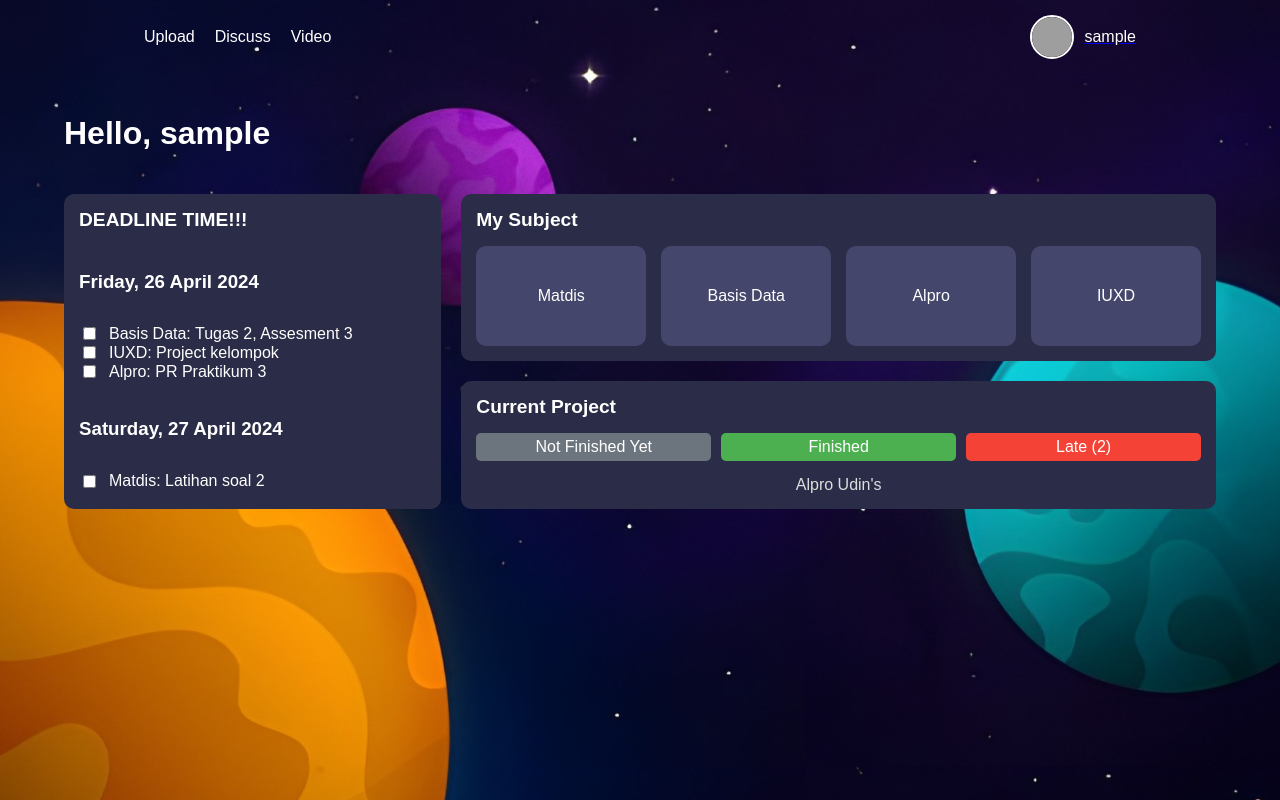
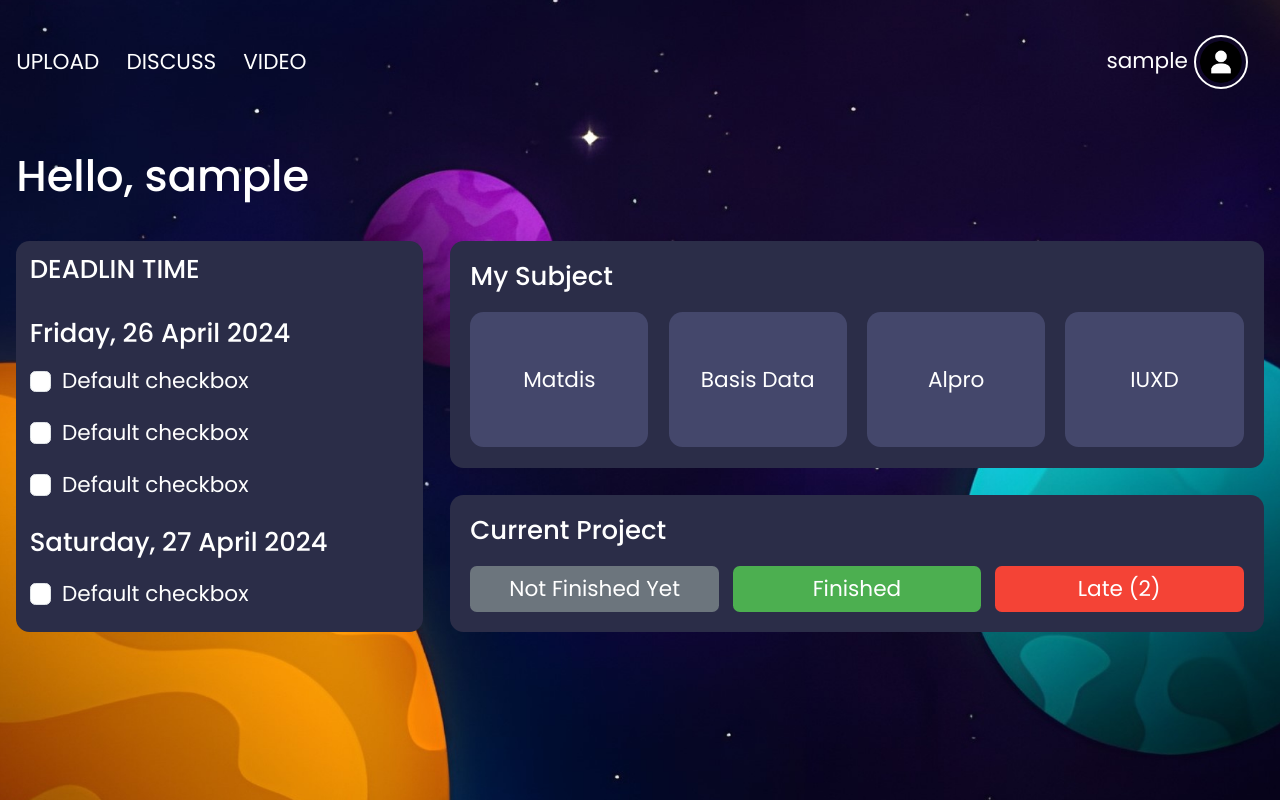
Before and after one commit to KizCode/WEB-PHP, a PHP site: page / in a window 1280 px wide. Run offline with PHP 8.4, Linux system fonts and the light colour scheme; the visitor is signed in with stand-in values (Sample User, id 1); grey boxes are pictures that could not be loaded.

Commit message:
WEB UPDATE V0.H4.5

```diff
--- a/footer.php
+++ b/footer.php
@@ -1,3 +1,3 @@
 <footer>
-    <p class="text-center text-gray-500 text-sm">2023 Genius Task. All
+    <p class="text-center text-gray-500 text-sm">&nbsp; Done 2024. All
 </footer>
--- a/index.php
+++ b/index.php
@@ -16,26 +16,17 @@
   <meta charset="UTF-8">
   <meta name="viewport" content="width=device-width, initial-scale=1.0">
   <title>Dashboard</title>
+  <style>
+    @import url('https://fonts.googleapis.com/css2?family=Poppins:ital,wght@0,100;0,200;0,300;0,400;0,500;0,600;0,700;0,800;0,900;1,100;1,200;1,300;1,400;1,500;1,600;1,700;1,800;1,900&display=swap');
+  </style>
+  <link href="https://cdn.jsdelivr.net/npm/bootstrap@5.3.3/dist/css/bootstrap.min.css" rel="stylesheet" integrity="sha384-QWTKZyjpPEjISv5WaRU9OFeRpok6YctnYmDr5pNlyT2bRjXh0JMhjY6hW+ALEwIH" crossorigin="anonymous">
   <link rel="stylesheet" href="style/style.css">
 </head>
 
 <body>
+  <!-- Navbar -->
   <div class="container">
-    <!-- Navbar -->
-    <nav class="navbar">
-      <ul>
-        <li><a href="#">Upload</a></li>
-        <li><a href="#">Discuss</a></li>
-        <li><a href="#">Video</a></li>
-      </ul>
-      <!-- Profile Section -->
-      <a href="profile.html" class="profile-link">
-        <div class="profile">
-          <img src="e4f77377b9c1a7cd8258210097d9f633.jpg" alt="Profile Icon">
-          <span><?php echo $_SESSION['user']; ?></span>
-        </div>
-      </a>
-    </nav>
+    <?php include 'utils/navbar.php'; ?>
 
     <!-- Header -->
     <header>
@@ -46,20 +37,37 @@
     <div class="main-content">
       <!-- Deadlines -->
       <section class="deadlines">
-        <h2>DEADLINE TIME!!!</h2>
+        <h2 class="text-uppercase">Deadlin Time</h2>
         <div class="deadline">
-          <h3>Friday, 26 April 2024</h3>
-          <ul>
-            <li><input type="checkbox"> Basis Data: Tugas 2, Assesment 3</li>
-            <li><input type="checkbox"> IUXD: Project kelompok</li>
-            <li><input type="checkbox"> Alpro: PR Praktikum 3</li>
-          </ul>
+          <h2>Friday, 26 April 2024</h2>
+
+          <div class="form-check">
+            <input class="form-check-input" type="checkbox" value="" id="flexCheckDefault">
+            <label class="form-check-label" for="flexCheckDefault">
+              Default checkbox
+            </label>
+          </div>
+          <div class="form-check">
+            <input class="form-check-input" type="checkbox" value="" id="flexCheckDefault">
+            <label class="form-check-label" for="flexCheckDefault">
+              Default checkbox
+            </label>
+          </div>
+          <div class="form-check">
+            <input class="form-check-input" type="checkbox" value="" id="flexCheckDefault">
+            <label class="form-check-label" for="flexCheckDefault">
+              Default checkbox
+            </label>
+          </div>
         </div>
         <div class="deadline">
-          <h3>Saturday, 27 April 2024</h3>
-          <ul>
-            <li><input type="checkbox"> Matdis: Latihan soal 2</li>
-          </ul>
+          <h2>Saturday, 27 April 2024</h2>
+          <div class="form-check">
+            <input class="form-check-input" type="checkbox" value="" id="flexCheckDefault">
+            <label class="form-check-label" for="flexCheckDefault">
+              Default checkbox
+            </label>
+          </div>
         </div>
       </section>
 
@@ -82,11 +90,11 @@
             <div class="finished">Finished</div>
             <div class="late">Late (2)</div>
           </div>
-          <p>Alpro Udin's</p>
         </section>
       </div>
     </div>
   </div>
+  <?php include 'script.php' ?>
 </body>
 
 </html>
--- a/indexTry.php
+++ b/indexTry.php
@@ -10,7 +10,6 @@
 
 <!DOCTYPE html>
 <html lang="en">
-
 <head>
     <meta charset="UTF-8">
     <meta name="viewport" content="width=device-width, initial-scale=1.0">
--- /dev/null
+++ b/script.php
@@ -0,0 +1,27 @@
+<script src="https://code.jquery.com/jquery-3.5.1.slim.min.js"></script>
+<script src="https://cdn.jsdelivr.net/npm/@popperjs/core@2.9.2/dist/umd/popper.min.js"></script>
+<script src="https://cdn.jsdelivr.net/npm/bootstrap@5.3.3/dist/js/bootstrap.bundle.min.js" integrity="sha384-YvpcrYf0tY3lHB60NNkmXc5s9fDVZLESaAA55NDzOxhy9GkcIdslK1eN7N6jIeHz" crossorigin="anonymous"></script>
+<script>
+    const toggleButton = document.getElementById('droptog');
+    const toggleItem = document.getElementById('dropitem');
+
+
+    toggleButton.addEventListener('click', function(event) {
+
+        if (toggleItem.style.display === 'none') {
+            toggleItem.style.display = 'block';
+        } else {
+            toggleItem.style.display = 'none';
+        }
+
+        event.stopPropagation();
+    });
+
+
+    document.addEventListener('click', function(event) {
+
+        if (!toggleButton.contains(event.target) && !toggleItem.contains(event.target)) {
+            toggleItem.style.display = 'none'; //
+        }
+    });
+</script>
--- /dev/null
+++ b/session.php
@@ -0,0 +1,3 @@
+<?php
+
+session_start();
--- a/style/style.css
+++ b/style/style.css
@@ -1,26 +1,32 @@
 body {
-  margin: 0;
-  font-family: 'Arial', sans-serif;
+  font-family: "Poppins", sans-serif;
   background-image: url("../assets/img/bg1.jpg");
-  background-repeat: no-repeat; /* Hindari pengulangan */
+  background-repeat: repeat; /* Hindari pengulangan */
   background-position: center; /* Letak gambar di tengah */
   background-size: 150%; /* Zoom gambar */
-
   color: white;
 }
 
 .container {
-  width: 90%;
-  margin: auto;
+  @media screen and (min-width: 0px) {
+    zoom: 100%;
+  }
+  @media screen and (min-width: 1080px) {
+    zoom: 135%;
+  }
+  width: 100%;
+  align-items: center;
 }
 
 /* Navbar */
 .navbar {
-  padding: 15px 80px;
+  padding: 20px 0px; /* Optional: Adjust padding for top/bottom and left/right */
   display: flex;
   justify-content: space-between;
   align-items: center;
-  margin-bottom: 20px;
+  width: 100%; /* This ensures the navbar takes the full width of the screen */
+  margin: 0px; /* Removes any default margins */
+  box-sizing: border-box; /* Ensures padding doesn't affect the width */
 }
 
 .navbar ul {
@@ -45,7 +51,8 @@
 .profile {
   display: flex;
   align-items: center;
-  gap: 10px;
+  gap: 1px;
+  text-decoration: none;
 }
 
 .profile img {
@@ -53,35 +60,98 @@
   height: 40px;
   border-radius: 50%; /* Membuat gambar menjadi lingkaran */
   border: 2px solid white;
+  text-decoration: none;
 }
 
-.profile span {
+.text-uppercase li a:hover {
+  background-color: white;
+  color: black;
+  padding: 5px;
+  border-radius: 7%;
+}
+
+#droptog {
+  background-color: rgba(0, 0, 255, 0);
+  border: 0;
+}
+
+#droptog:hover {
+  background-color: white;
+  color: black;
+}
+
+#dropitem {
+  border: 0;
+  margin-top: 10px;
+  display: flex;
+  background-color: rgba(0, 0, 255, 0);
+}
+
+#dropitem ul {
+  border: 0;
+  display: none;
+
+  background-color: rgba(0, 0, 255, 0);
+}
+
+@media screen and (max-width: 820px) {
+  #dropitem li a span {
+    margin: 0;
+    padding: 10px;
+    display: none;
+    border-radius: 30px;
+    margin: 0;
+  }
+}
+
+
+@media screen and (max-width: 2000px) {
+  #droptog span {
+    text-decoration: none;
     font-size: 1rem;
-  color: white;
+  }
+}
+
+@media screen and (max-width: 810px) {
+  #droptog span {
+    text-decoration: none;
+    display: none;
+  }
 }
 
 /* Header */
 header {
+  margin-top: 20px;
   margin-bottom: 20px; /* Jarak header dari navbar */
   display: flex;
+  text-decoration: none;
 }
-
 
 header h1 {
   font-size: 2rem;
   text-align: center;
+  text-decoration: none;
 }
 
 /* Main Content */
+@media screen and (min-width: 0px) {
+  .main-content {
+    display: grid;
+    grid-template-columns: 1fr;
+    gap: 20px;
+  }
+}
+@media screen and (min-width: 1080px) {
   .main-content {
     display: grid;
     grid-template-columns: 1fr 2fr;
     gap: 20px;
   }
+}
 
 .deadlines {
   background-color: #2b2d48;
-  padding: 15px;
+  padding: 10px;
   border-radius: 10px;
   display: grid;
   gap: 15px;
@@ -112,7 +182,7 @@
 
 .subjects-and-project {
   display: grid;
-  grid-template-rows: auto auto;
+  grid-template-rows: 1fr;
   gap: 20px;
 }
 
@@ -129,10 +199,19 @@
   font-size: 1.2rem;
 }
 
+@media screen and (min-width: 0px) {
+  .subject-grid {
+    display: grid;
+    grid-template-columns: repeat(2, 1fr);
+    gap: 15px;
+  }
+}
+@media screen and (min-width: 810px) {
   .subject-grid {
     display: grid;
     grid-template-columns: repeat(4, 1fr);
     gap: 15px;
+  }
 }
 
 .subject {
--- /dev/null
+++ b/utils/navbar.php
@@ -0,0 +1,42 @@
+<nav class="navbar navbar-dark">
+    <ul class="text-uppercase">
+        <li><a href="#">Upload</a></li>
+        <li><a href="#">Discuss</a></li>
+        <li><a href="#">Video</a></li>
+    </ul>
+    <!-- Profile Section -->
+    <div class="dropdown profile">
+        <button class="btn btn-secondary" type="button" id="droptog" data-bs-toggle="dropdown" aria-expanded="false">
+            <div class="image">
+                <span class="mr-10px"><?php echo htmlspecialchars($_SESSION['user']); ?></span>
+                <img src="assets/img/default.png" alt="Profile Picture" class="profile-img">
+            </div>
+        </button>
+        <ul class="dropdown-menu" aria-labelledby="navtog" id="dropitem" data-bs-popper="none" style="display: none;">
+            <li><a class="dropdown-item" href="profile.php">
+                    <svg xmlns="http://www.w3.org/2000/svg" width="16" height="16" fill="currentColor" class="bi bi-person mb-1" viewBox="0 0 16 16">
+                        <path d="M8 8a3 3 0 1 0 0-6 3 3 0 0 0 0 6m2-3a2 2 0 1 1-4 0 2 2 0 0 1 4 0m4 8c0 1-1 1-1 1H3s-1 0-1-1 1-4 6-4 6 3 6 4m-1-.004c-.001-.246-.154-.986-.832-1.664C11.516 10.68 10.289 10 8 10s-3.516.68-4.168 1.332c-.678.678-.83 1.418-.832 1.664z" />
+                    </svg>
+                    <span>Profile</span>
+                </a>
+            </li>
+            <li>
+                <a class="dropdown-item" href="">
+                    <svg xmlns="http://www.w3.org/2000/svg" width="16" height="16" fill="currentColor" class="bi bi-gear-fill" viewBox="0 0 16 16">
+                        <path d="M9.405 1.05c-.413-1.4-2.397-1.4-2.81 0l-.1.34a1.464 1.464 0 0 1-2.105.872l-.31-.17c-1.283-.698-2.686.705-1.987 1.987l.169.311c.446.82.023 1.841-.872 2.105l-.34.1c-1.4.413-1.4 2.397 0 2.81l.34.1a1.464 1.464 0 0 1 .872 2.105l-.17.31c-.698 1.283.705 2.686 1.987 1.987l.311-.169a1.464 1.464 0 0 1 2.105.872l.1.34c.413 1.4 2.397 1.4 2.81 0l.1-.34a1.464 1.464 0 0 1 2.105-.872l.31.17c1.283.698 2.686-.705 1.987-1.987l-.169-.311a1.464 1.464 0 0 1 .872-2.105l.34-.1c1.4-.413 1.4-2.397 0-2.81l-.34-.1a1.464 1.464 0 0 1-.872-2.105l.17-.31c.698-1.283-.705-2.686-1.987-1.987l-.311.169a1.464 1.464 0 0 1-2.105-.872zM8 10.93a2.929 2.929 0 1 1 0-5.86 2.929 2.929 0 0 1 0 5.858z" />
+                    </svg>
+                    <span>Setting</span>
+                </a>
+            </li>
+            <li>
+                <a class="dropdown-item" href="logout.php">
+                    <svg xmlns="http://www.w3.org/2000/svg" width="16" height="16" fill="currentColor" class="bi bi-box-arrow-right" viewBox="0 0 16 16">
+                        <path fill-rule="evenodd" d="M10 12.5a.5.5 0 0 1-.5.5h-8a.5.5 0 0 1-.5-.5v-9a.5.5 0 0 1 .5-.5h8a.5.5 0 0 1 .5.5v2a.5.5 0 0 0 1 0v-2A1.5 1.5 0 0 0 9.5 2h-8A1.5 1.5 0 0 0 0 3.5v9A1.5 1.5 0 0 0 1.5 14h8a1.5 1.5 0 0 0 1.5-1.5v-2a.5.5 0 0 0-1 0z" />
+                        <path fill-rule="evenodd" d="M15.854 8.354a.5.5 0 0 0 0-.708l-3-3a.5.5 0 0 0-.708.708L14.293 7.5H5.5a.5.5 0 0 0 0 1h8.793l-2.147 2.146a.5.5 0 0 0 .708.708z" />
+                    </svg>
+                    <span>Logout</span>
+                </a>
+            </li>
+        </ul>
+    </div>
+</nav>
```
Also changed, not shown: admin/index.admin.php (added, +143 -0 lines), admin/utils/sidebar.php (added, +10 -0 lines), create_table.php (+4 -4 lines), login.php (+14 -3 lines), logout.php (added, +8 -0 lines), profile.php (+12 -3 lines), register.php (+8 -0 lines), style/styles.css (+8 -10 lines), admin/utils/navbar.php (added), assets/img/default.jpg (added), assets/img/default.png (added). Lines whose indentation alone changed are shown as unchanged.
